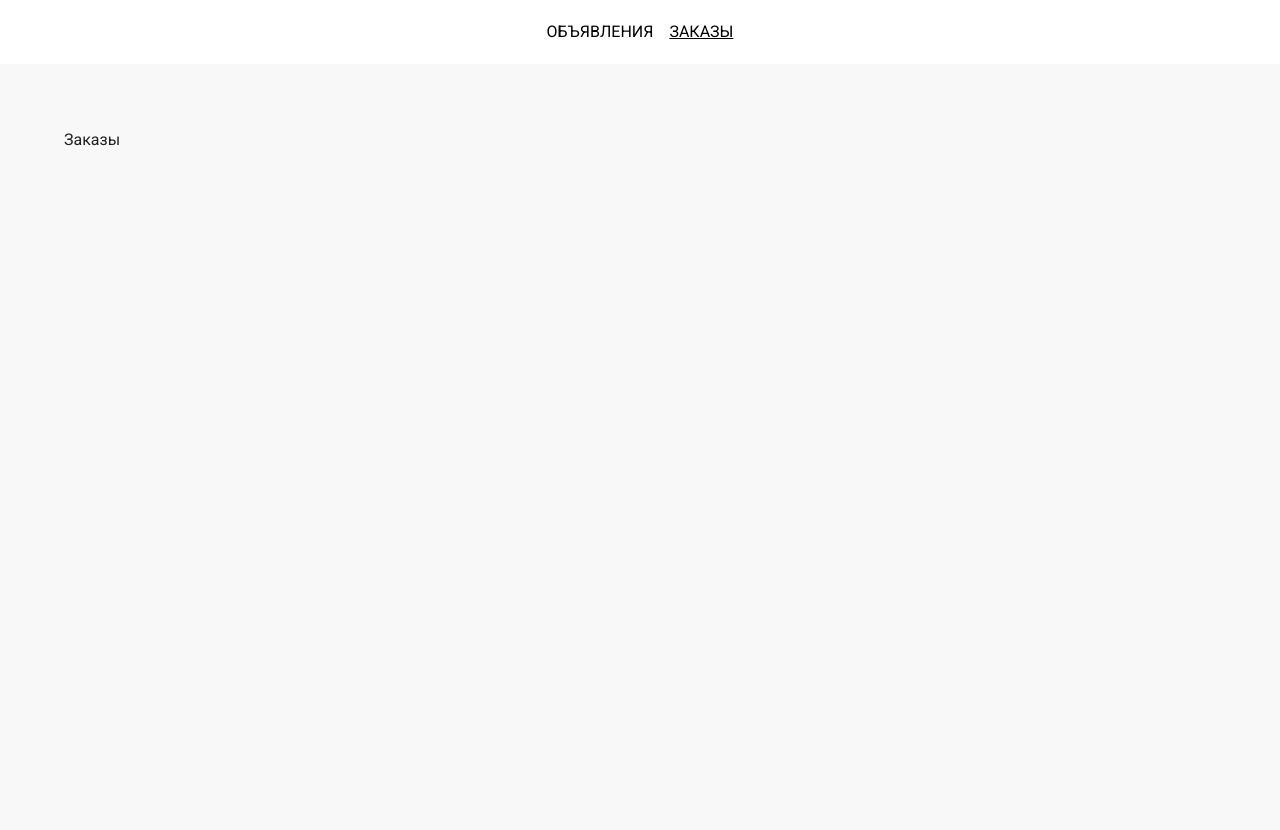
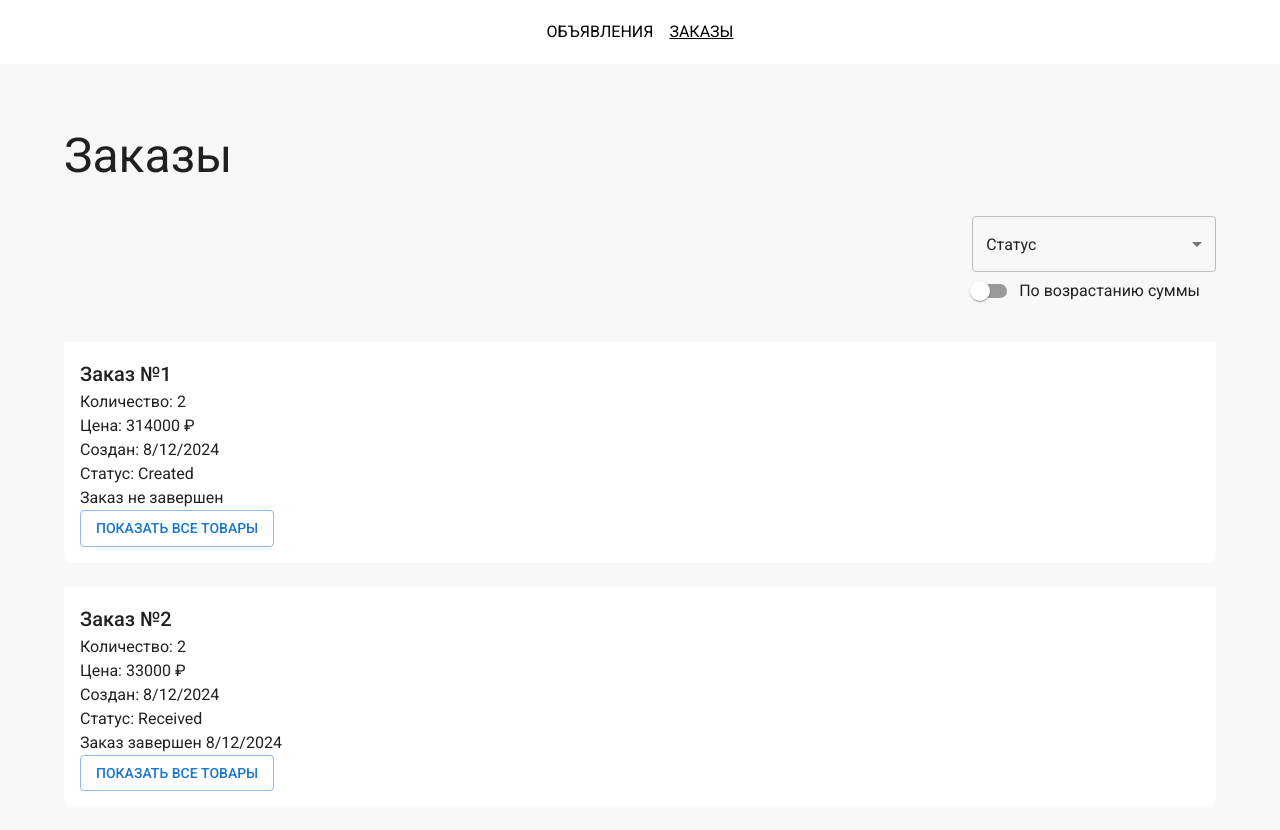
Before and after one commit to 4k1r1n/avito.tech-internship, a React (Vite) app: page /orders in a window 1280 px wide. Shown: the top 830 px of the page. Before the commit the page ends 800 px from the top, so only its background shows below. Built offline with nearby package versions, Linux system fonts and the light colour scheme; data requests are answered from the project's data file.

Commit message:
feat: implement Order page

```diff
--- /dev/null
+++ b/src/api/useOrdersData.ts
@@ -0,0 +1,41 @@
+import { OrderInfo } from '@/types';
+import { useQuery } from '@tanstack/react-query';
+import { API_ENDPOINTS } from './apiEndpoints';
+
+type Options = {
+  isSortByTotal: boolean;
+  sortByStatus: number;
+};
+
+const fetchOrders = async ({ isSortByTotal, sortByStatus }: Options) => {
+  const url = new URL(`${import.meta.env.VITE_API_URL}/${API_ENDPOINTS.Orders}`);
+  const searchParams = url.searchParams;
+  const sortParams = [];
+
+  if (isSortByTotal) {
+    sortParams.push('total');
+  }
+
+  if (sortByStatus !== -1) {
+    sortParams.push('status');
+    searchParams.append('status', `${sortByStatus}`);
+  }
+
+  const stringSortParams = sortParams.join(',');
+
+  if (stringSortParams) {
+    searchParams.append('_sort', stringSortParams);
+  }
+
+  return await (await fetch(url)).json();
+};
+
+export const useOrdersData = ({ isSortByTotal, sortByStatus }: Options) =>
+  useQuery<OrderInfo[]>({
+    queryKey: ['orders', isSortByTotal, sortByStatus],
+    queryFn: () =>
+      fetchOrders({
+        isSortByTotal,
+        sortByStatus,
+      }),
+  });
--- /dev/null
+++ b/src/components/blocks/OrderCard.tsx
@@ -0,0 +1,53 @@
+import COLORS from '@/styles/colors';
+import { OrderInfo, OrderStatus } from '@/types';
+import { Box, Button, Typography } from '@mui/material';
+import Grid from '@mui/material/Grid2';
+import React, { FC, useMemo, useState } from 'react'
+import AdvertisementsList from '../sections/AdvertisementsList';
+
+export type OrderCardProps = {
+  order: OrderInfo,
+};
+
+const getStatusCode = (status: number): string | undefined => {
+  return Object.entries(OrderStatus).find(([, value]) => value === status)?.[0]
+};
+
+export const OrderCard: FC<OrderCardProps> = ({ order }) => {
+  const { items, total, id, createdAt, status, finishedAt } = order;
+  const [isShowMore, setIsShowMore] = useState(false);
+
+  const statusCode = useMemo(() => getStatusCode(status), [status]);
+
+  return (
+    <Grid
+      component={'a'}
+      size={3}
+      sx={{
+        display: 'flex',
+        flexDirection: 'column',
+        cursor: 'pointer'
+      }}
+    >
+      <Box
+        sx={{
+          padding: '1rem',
+          backgroundColor: COLORS.white,
+          borderBottomLeftRadius: '.5rem',
+          borderBottomRightRadius: '.5rem',
+        }}
+      >
+        <Typography variant='h6' component='h2'>Заказ №{id}</Typography>
+        <Typography component='p'>Количество: {items.length}</Typography>
+        <Typography component='p'>Цена: {total} ₽</Typography>
+        <Typography component='p'>Создан: {new Date(createdAt).toLocaleDateString()}</Typography>
+        <Typography component='p'>Статус: {statusCode}</Typography>
+        <Typography component='p'>{finishedAt ? `Заказ завершен ${new Date(finishedAt).toLocaleDateString()}` : `Заказ не завершен`}</Typography>
+        {(!isShowMore && items.length > 0) && (
+          <Button variant='outlined' onClick={() => setIsShowMore(true)}>Показать все товары</Button>
+        )}
+        {isShowMore && (<AdvertisementsList />)}
+      </Box>
+    </Grid>
+  )
+}
--- /dev/null
+++ b/src/components/blocks/OrdersStatusSelect.tsx
@@ -0,0 +1,33 @@
+import { useOrdersStore } from '@/stores/useOrdersStore';
+import { OrderStatus } from '@/types';
+import { MenuItem, Select, SelectChangeEvent } from '@mui/material';
+import { FC } from 'react';
+
+const getStatusKey = (statusValue: number): string => {
+  const entry = Object.entries(OrderStatus).find(([, value]) => value === statusValue);
+  return entry ? entry[0] : 'Статус';
+};
+
+export const OrdersStatusSelect: FC = () => {
+  const sortByStatus = useOrdersStore(({ sortByStatus }) => sortByStatus);
+  const setSortByStatus = useOrdersStore(({ setSortByStatus }) => setSortByStatus);
+
+  return (
+    <Select
+      displayEmpty
+      value={String(sortByStatus)}
+      onChange={(e: SelectChangeEvent) => {
+        setSortByStatus(Number(e.target.value));
+      }}
+      renderValue={(selected) => {
+        const selectedValue = Number(selected);
+        return selectedValue === -1 ? 'Статус' : getStatusKey(selectedValue);
+      }}
+    >
+      <MenuItem value={-1}>Статус</MenuItem>
+      {Object.entries(OrderStatus).map(([key, value]) => (
+        <MenuItem key={value} value={value}>{key}</MenuItem>
+      ))}
+    </Select>
+  )
+}
--- /dev/null
+++ b/src/components/blocks/OrdersTotalSwitcher.tsx
@@ -0,0 +1,20 @@
+import { useOrdersStore } from '@/stores/useOrdersStore';
+import { FormControlLabel, Switch } from '@mui/material';
+import { FC } from 'react';
+
+export const OrdersTotalSwitcher: FC = () => {
+  const isSortByTotal = useOrdersStore(({ isSortByTotal }) => isSortByTotal);
+  const setIsSortByTotal = useOrdersStore(({ setIsSortByTotal }) => setIsSortByTotal);
+
+  return (
+    <FormControlLabel
+      control={
+        <Switch
+          checked={isSortByTotal}
+          onChange={(e: React.ChangeEvent<HTMLInputElement>) => setIsSortByTotal(e.target.checked)}
+        />
+      }
+      label='По возрастанию суммы'
+    />
+  );
+};
--- /dev/null
+++ b/src/components/sections/OrdersFilterForm.tsx
@@ -0,0 +1,22 @@
+import { Box, FormGroup } from '@mui/material';
+import { FC } from 'react';
+import { OrdersStatusSelect } from '../blocks/OrdersStatusSelect';
+import { OrdersTotalSwitcher } from '../blocks/OrdersTotalSwitcher';
+
+export const OrdersFilterForm: FC = () => {
+  return (
+    <Box
+      sx={{
+        margin: '2rem auto',
+        display: 'flex',
+        justifyContent: 'end',
+        gap: '2rem',
+      }}
+    >
+      <FormGroup>
+        <OrdersStatusSelect />
+        <OrdersTotalSwitcher />
+      </FormGroup>
+    </Box>
+  );
+};
--- /dev/null
+++ b/src/components/sections/OrdersList.tsx
@@ -0,0 +1,54 @@
+import { FC } from 'react';
+import { Typography, Stack, Box, CircularProgress } from '@mui/material';
+import { useOrdersStore } from '@/stores/useOrdersStore';
+import { useOrdersData } from '@/api/useOrdersData';
+import { OrderCard } from '../blocks/OrderCard';
+
+const OrdersList: FC = () => {
+  const isSortByTotal = useOrdersStore(({ isSortByTotal }) => isSortByTotal);
+  const sortByStatus = useOrdersStore(({ sortByStatus }) => sortByStatus);
+
+  const { data, isSuccess, error, isLoading } = useOrdersData({ isSortByTotal, sortByStatus });
+
+  if (isLoading) {
+    return (
+      <Box
+        sx={{
+          display: 'flex',
+          justifyContent: 'center',
+        }}
+      >
+        <CircularProgress />
+      </Box>
+    );
+  }
+
+  if (error) {
+    return (
+      <Typography variant='h4' component='h2' sx={{ textAlign: 'center' }}>
+        Ошибка: {error.message}
+      </Typography>
+    );
+  }
+
+  return (
+    <>
+      {isSuccess && data?.length ? (
+        <Stack spacing={3}>
+          {data.map((order) => (
+            <OrderCard
+              key={order.id}
+              order={order}
+            />
+          ))}
+        </Stack>
+      ) : (
+        <Typography variant='h4' component='h2' sx={{ textAlign: 'center' }}>
+          Заказов не найдено
+        </Typography>
+      )}
+    </>
+  );
+}
+
+export default OrdersList
--- a/src/pages/Orders.tsx
+++ b/src/pages/Orders.tsx
@@ -1,9 +1,23 @@
-import { Typography } from '@mui/material'
-import React, { FC } from 'react'
+import { OrdersFilterForm } from '@/components/sections/OrdersFilterForm';
+import OrdersList from '@/components/sections/OrdersList';
+import { Typography } from '@mui/material';
+import { FC } from 'react';
 
 const Orders: FC = () => {
   return (
-    <Typography>Заказы</Typography>
+    <>
+      <Typography
+        variant='h3'
+        component='h1'
+        sx={{
+          marginBottom: '2rem'
+        }}
+      >
+        Заказы
+      </Typography>
+      <OrdersFilterForm />
+      <OrdersList />
+    </>
   )
 }
 
--- /dev/null
+++ b/src/stores/useOrdersStore.tsx
@@ -0,0 +1,23 @@
+import { create } from 'zustand';
+import { devtools, persist } from 'zustand/middleware';
+
+interface OrdersFilterFormProps {
+  isSortByTotal: boolean;
+  setIsSortByTotal: (isSortByTotal: boolean) => void;
+  sortByStatus: number;
+  setSortByStatus: (sortByStatus: number) => void;
+};
+
+export const useOrdersStore = create<OrdersFilterFormProps>()(
+  devtools(
+    persist(
+      (set) => ({
+        isSortByTotal: false,
+        setIsSortByTotal: (isSortByTotal) => set({ isSortByTotal }),
+        sortByStatus: -1,
+        setSortByStatus: (sortByStatus) => set({ sortByStatus }),
+      }),
+      { name: 'orders-store' }
+    )
+  )
+);
```
